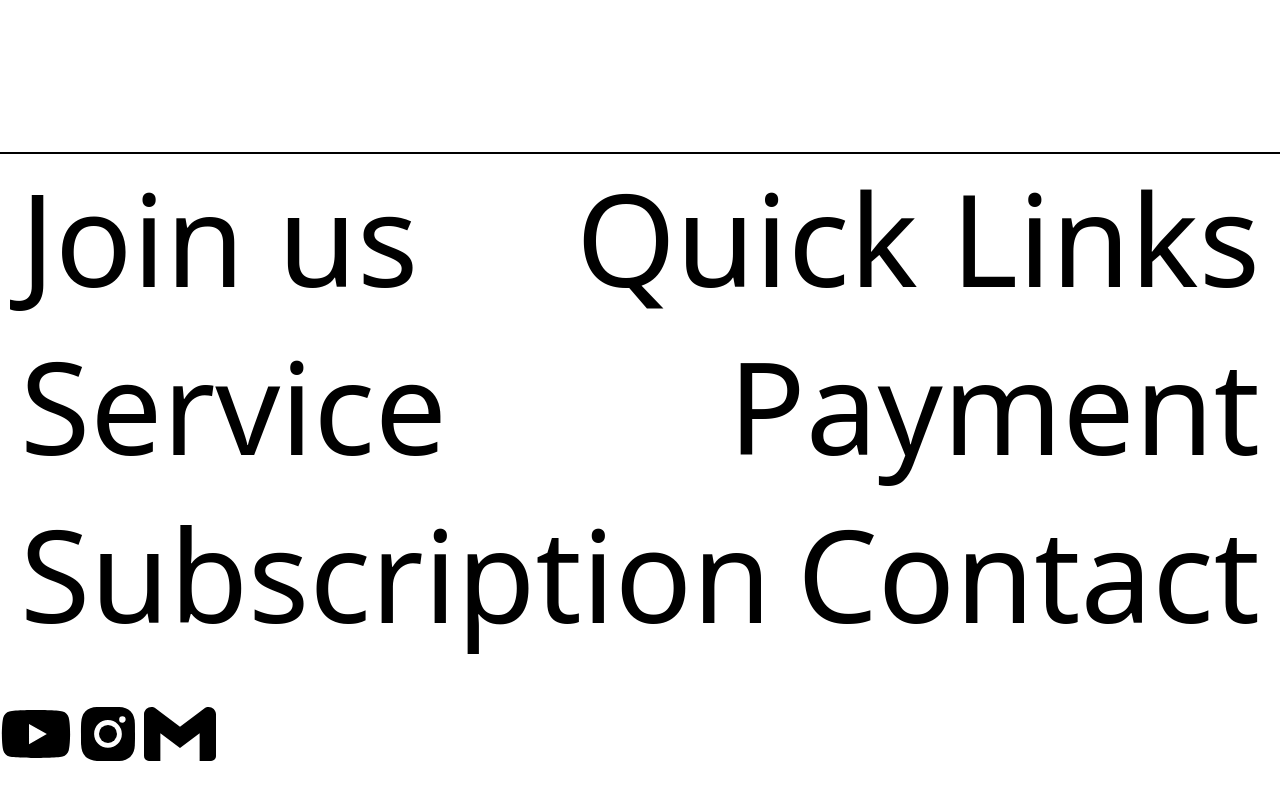
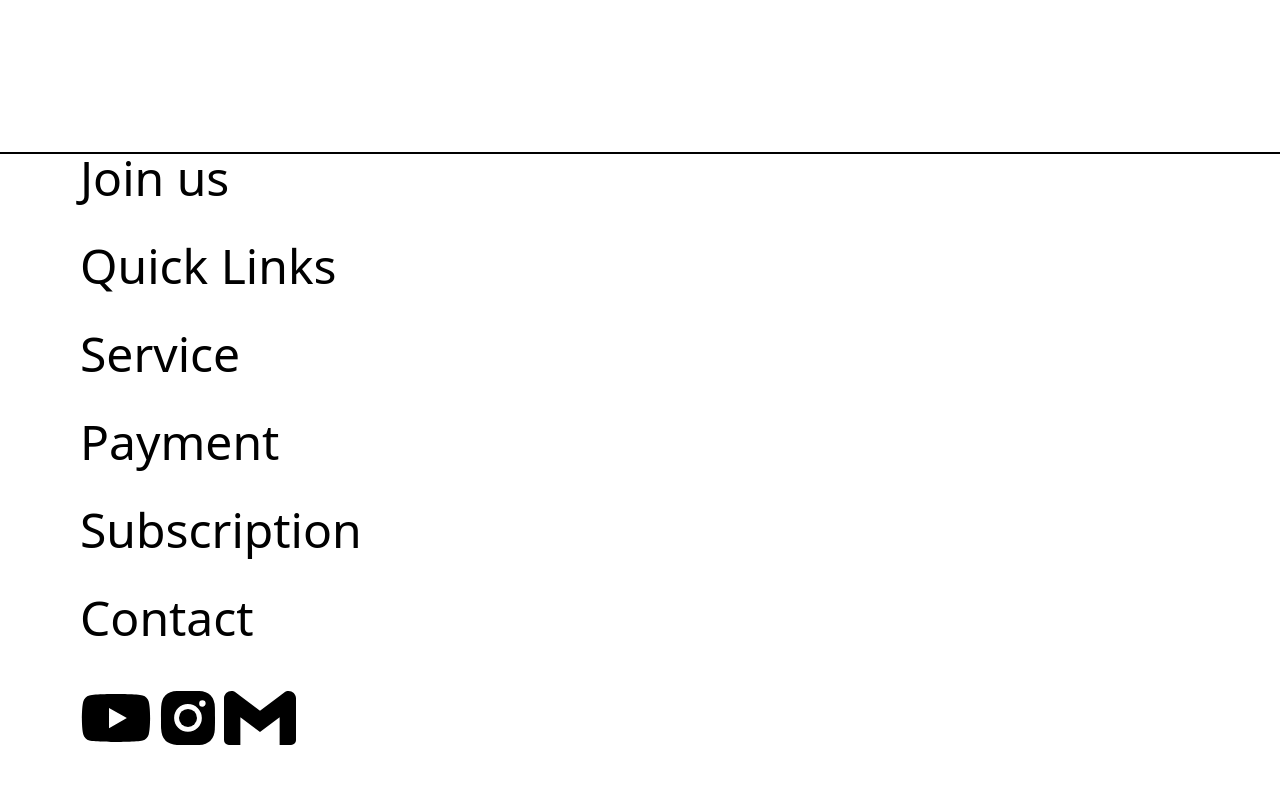
Before and after one commit to shubhratiwary134/spline, a React (Vite) app: page / in a window 1280 px wide. Shown: the part 10824-11624 px from the top of the page. Built offline with nearby package versions, Linux system fonts and the light colour scheme; a web font is replaced by a local one.

Commit message:
footer text changed

```diff
--- a/src/Components/Footer.jsx
+++ b/src/Components/Footer.jsx
@@ -4,24 +4,24 @@ import { SiGmail } from "react-icons/si"
 
 const Footer = () => {
   return (
-    <div className='w-full h-[100vh] bg-white border-t-2 border-black'>
+    <div className='w-full h-[100vh] bg-white border-t-2 px-20 border-black text-5xl'>
 
-      <div className="flex flex-col justify-between">
-        <div className="flex justify-between items-center p-5 text-9xl">
+      <div className="flex flex-col justify-between gap-10">
+
         <div >Join us</div>
         <div >Quick Links</div>
 
-        </div>
-        <div className="flex justify-between items-center p-5 text-9xl">
+
+
         <div>Service</div>
         <div >Payment </div>
-        </div>
-        <div className="flex justify-between items-center p-5 text-9xl">
+
+
         <div >Subscription</div>
         <div >Contact</div>
 
-        </div>
-        <div className="mt-10 flex  ">
+
+        <div className="flex  ">
         <FaYoutube size={72}/>
         <BiLogoInstagramAlt size={72} />
         <SiGmail size={72} />
```
